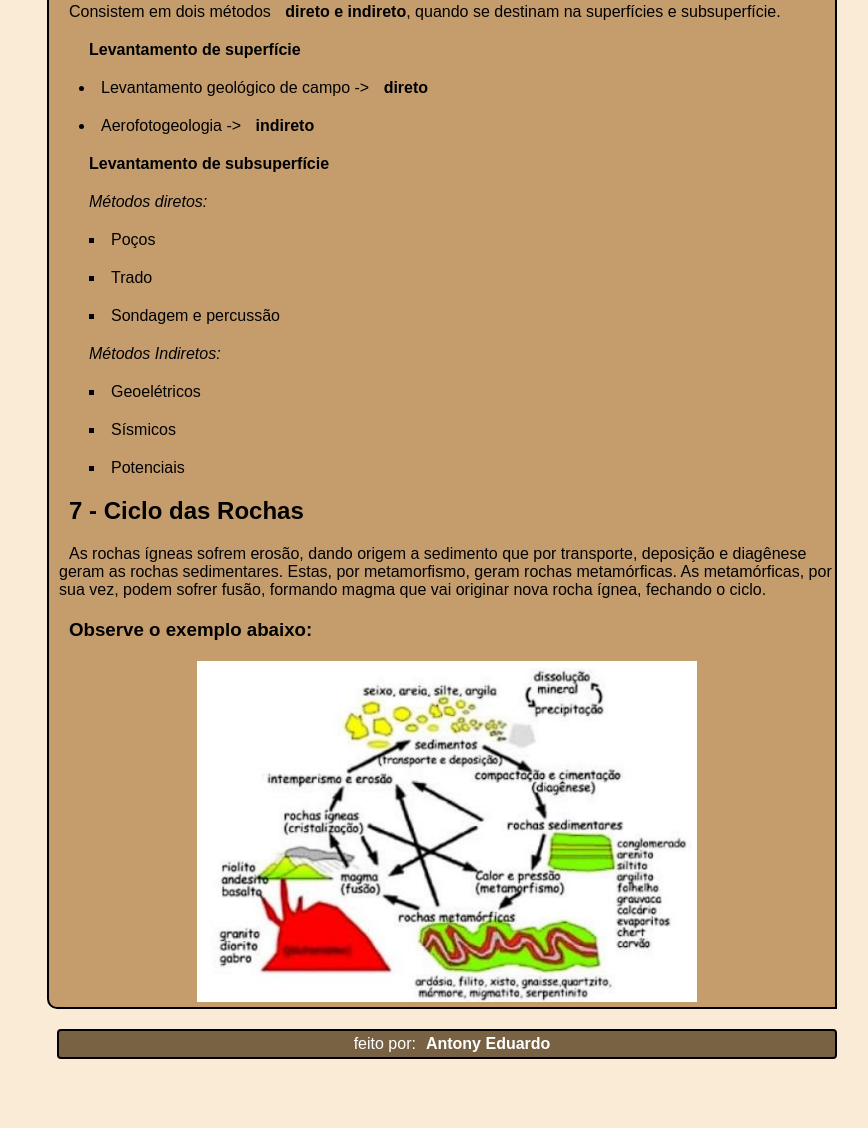
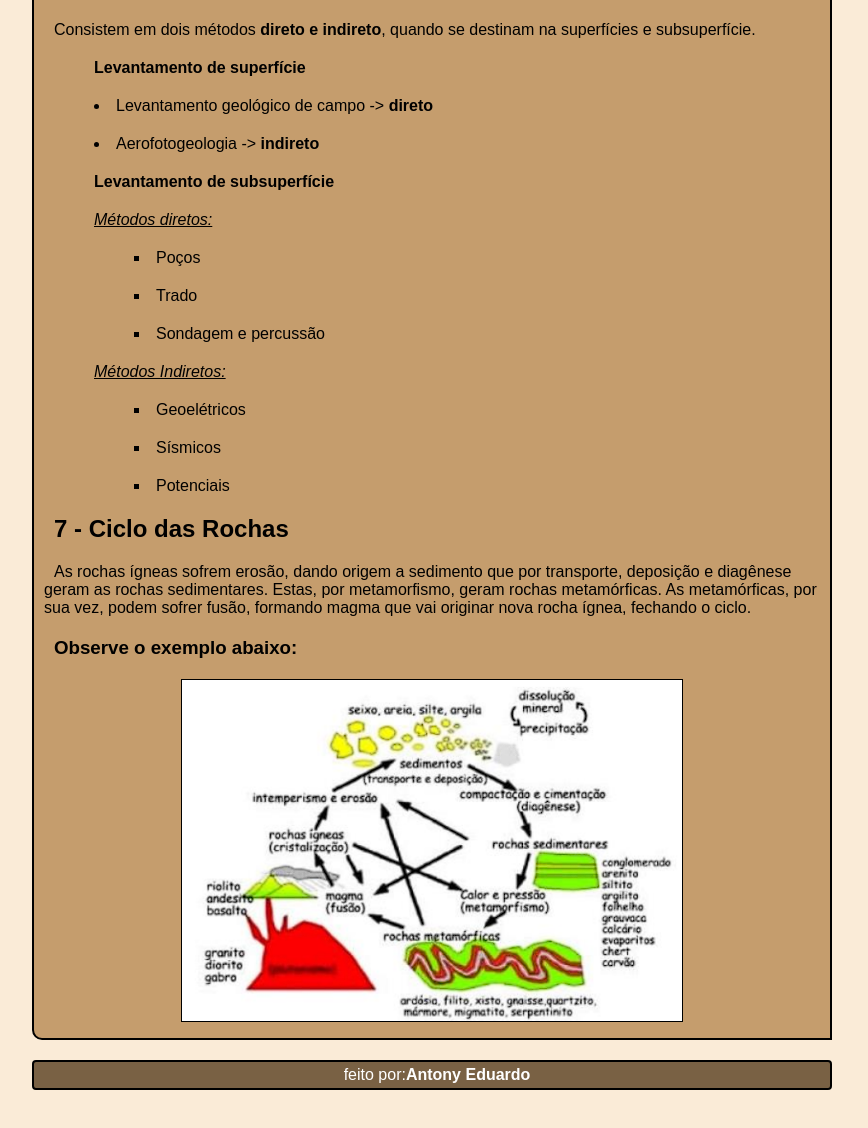
Before and after one commit to antonyanw/geologia, a plain HTML site: page index.html in a window 1280 px wide. Shown: the part 1223-2351 px from the top of the page, without its empty margins (208-1076 px from the left). Before the commit the page ends 2322 px from the top, so only its background shows below. Drawn offline with Linux system fonts and the light colour scheme.

Commit message:
Mundaças Final

```diff
--- a/estilo/style.css
+++ b/estilo/style.css
@@ -5,7 +5,7 @@
     max-width: 800px;
     margin: 20px auto 20px;
     text-indent: 10px;
-    padding-left: 10px;
+
 }
 
 body{
@@ -16,20 +16,26 @@ header, main{
     background-color: rgb(197, 157, 109);
     border-radius: 0px 10px;
     border: solid 2px black;
+
 }
 
 header{
     padding: 5px 0px 5px 0px;
     text-align: center;
+    padding-left: 10px;
+    padding-right: 10px;
 }
 
 main{
-    padding: 5px 0px 5px 0px;
+    padding: 5px 0px 5px 0px;padding-left: 10px;
+    padding-right: 10px;
 }
 
 main img{
     display: block;
     margin: auto;
+    border: solid 1px black;
+
 }
 
 main > ul{
@@ -44,4 +50,9 @@ footer > p{
     text-align: center;
     border-radius: 4px;
     border: solid 2px black;
+    padding-left: -10px;
 }
+
+main{
+    padding-bottom: 1em;
+}
--- a/index.html
+++ b/index.html
@@ -96,9 +96,9 @@
         </ul>
         <ul type="none">
             <p><b>Levantamento de subsuperfície</b></p>
-                <li>
-                    <em>Métodos diretos:</em>
-                </li>
+                <p>
+                    <ins><em>Métodos diretos:</em></ins>
+                </p>
                 <ul type="square">
                     <li>
                         Poços
@@ -110,9 +110,9 @@
                         Sondagem e percussão
                     </li>
                 </ul>
-                <li>
-                    <em>Métodos Indiretos:</em>
-                </li>
+                <p>
+                    <ins><em>Métodos Indiretos:</em></ins>
+                </p>
                 <ul type="square">
                     <li>
                         Geoelétricos
```
